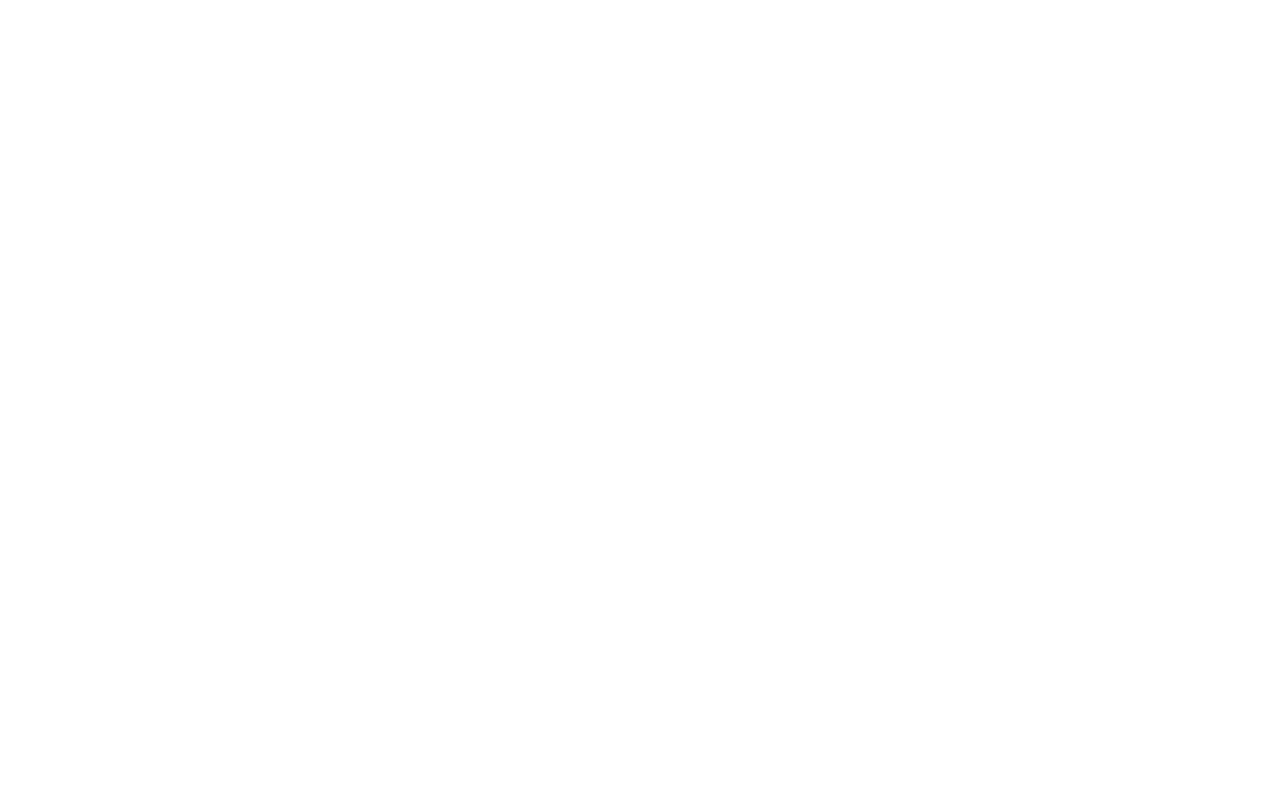
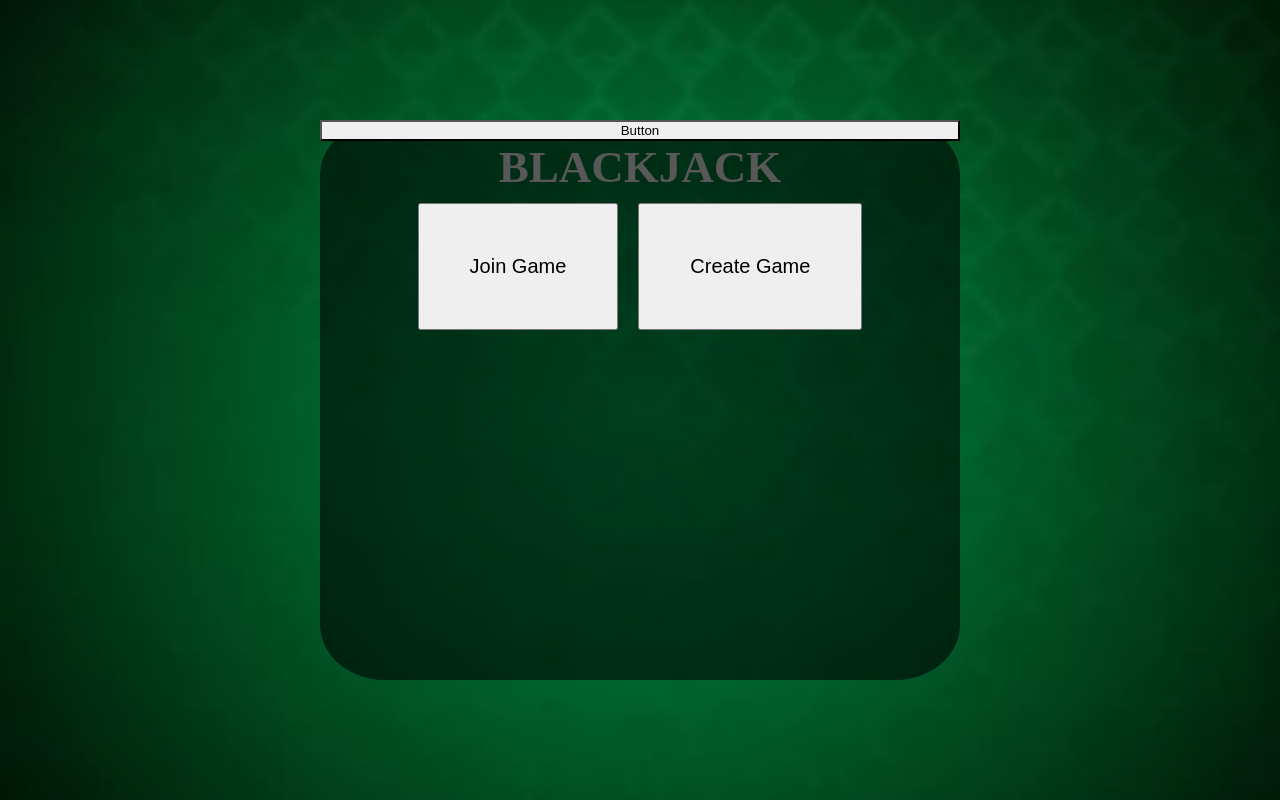
Before and after one commit to Max-Hitchings/Blackjack-Web-App, a React (Create React App) app in the folder react-frontend/: page /join in a window 1280 px wide. Built offline with nearby package versions, Linux system fonts and the light colour scheme.

Commit message:
Small changes to frontend

```diff
--- a/react-frontend/src/App.tsx
+++ b/react-frontend/src/App.tsx
@@ -4,7 +4,7 @@
 
 function App() {
   return (
-    <div className="App text-5xl">
+    <div className="App">
       <AppRoutes />
     </div>
   );
--- a/react-frontend/src/components/Test.tsx
+++ /dev/null
@@ -1,12 +0,0 @@
-import React from "react";
-import { Link } from "react-router-dom";
-
-export default function Test() {
-  return (
-    <div>
-      <Link to="./">
-        <button>sdsd</button>
-      </Link>
-    </div>
-  );
-}
--- a/react-frontend/src/components/homePage/MainMenu.tsx
+++ b/react-frontend/src/components/homePage/MainMenu.tsx
@@ -1,13 +1,16 @@
 import React from "react";
+import { Button, ButtonGroup } from "@chakra-ui/react";
 
 export default function MainMenu() {
   return (
     <div className="MainMenu-Container">
+      <Button colorScheme="teal" variant="outline">
+        Button
+      </Button>
       <div className="MainMenu-Header">BLACKJACK</div>
       <div className="MainMenu-ButtonContainer">
-        <button className="MainMenu-Button"></button>
-        <button className="MainMenu-Button"></button>
-        <button className="MainMenu-Button"></button>
+        <button className="MainMenu-Button">Join Game</button>
+        <button className="MainMenu-Button">Create Game</button>
       </div>
     </div>
   );
--- a/react-frontend/src/components/homePage/homePage.tsx
+++ b/react-frontend/src/components/homePage/homePage.tsx
@@ -8,7 +8,6 @@
 export const homePage: React.FC<homePageProps> = () => {
   return (
     <div className="homePageWrapper pokerBackground">
-      <Link to="/test"></Link>
       <MainMenu />
     </div>
   );
--- a/react-frontend/src/css/homePage.css
+++ b/react-frontend/src/css/homePage.css
@@ -41,4 +41,5 @@
 .MainMenu-Button {
   padding: 50px;
   margin: 10px;
+  font-size: 20px;
 }
--- a/react-frontend/src/router.tsx
+++ b/react-frontend/src/router.tsx
@@ -1,7 +1,6 @@
 import React from "react";
 import { BrowserRouter as Router, Switch, Route } from "react-router-dom";
 import { homePage } from "./components/homePage/homePage";
-import Test from "./components/Test";
 
 export default function AppRoutes() {
   return (
@@ -9,7 +8,8 @@
     <Router>
       <Switch>
         <Route exact path="/" component={homePage}></Route>
-        <Route exact path="/test" component={Test}></Route>
+        <Route exact path="/create" component={homePage}></Route>
+        <Route exact path="/join" component={homePage}></Route>
       </Switch>
     </Router>
   );
```
